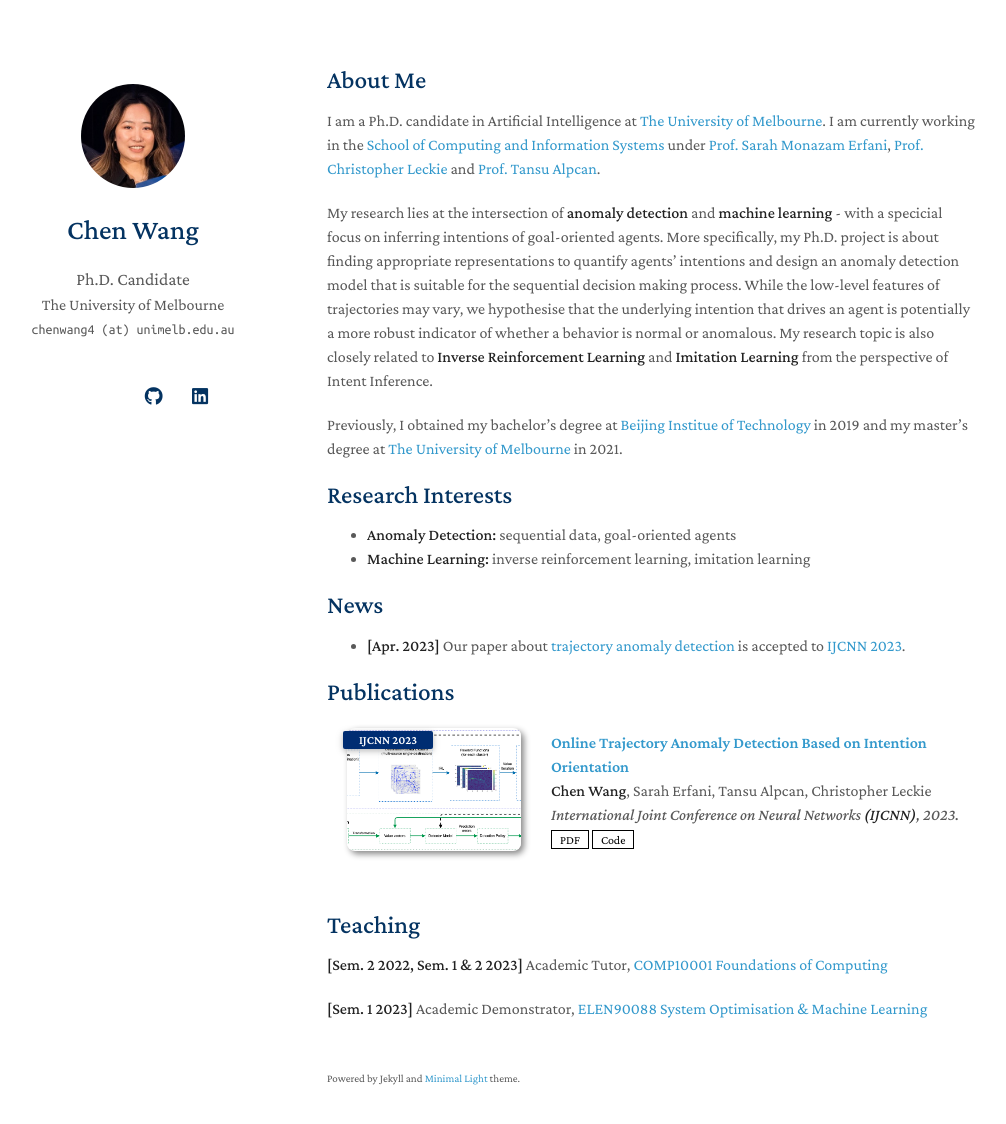
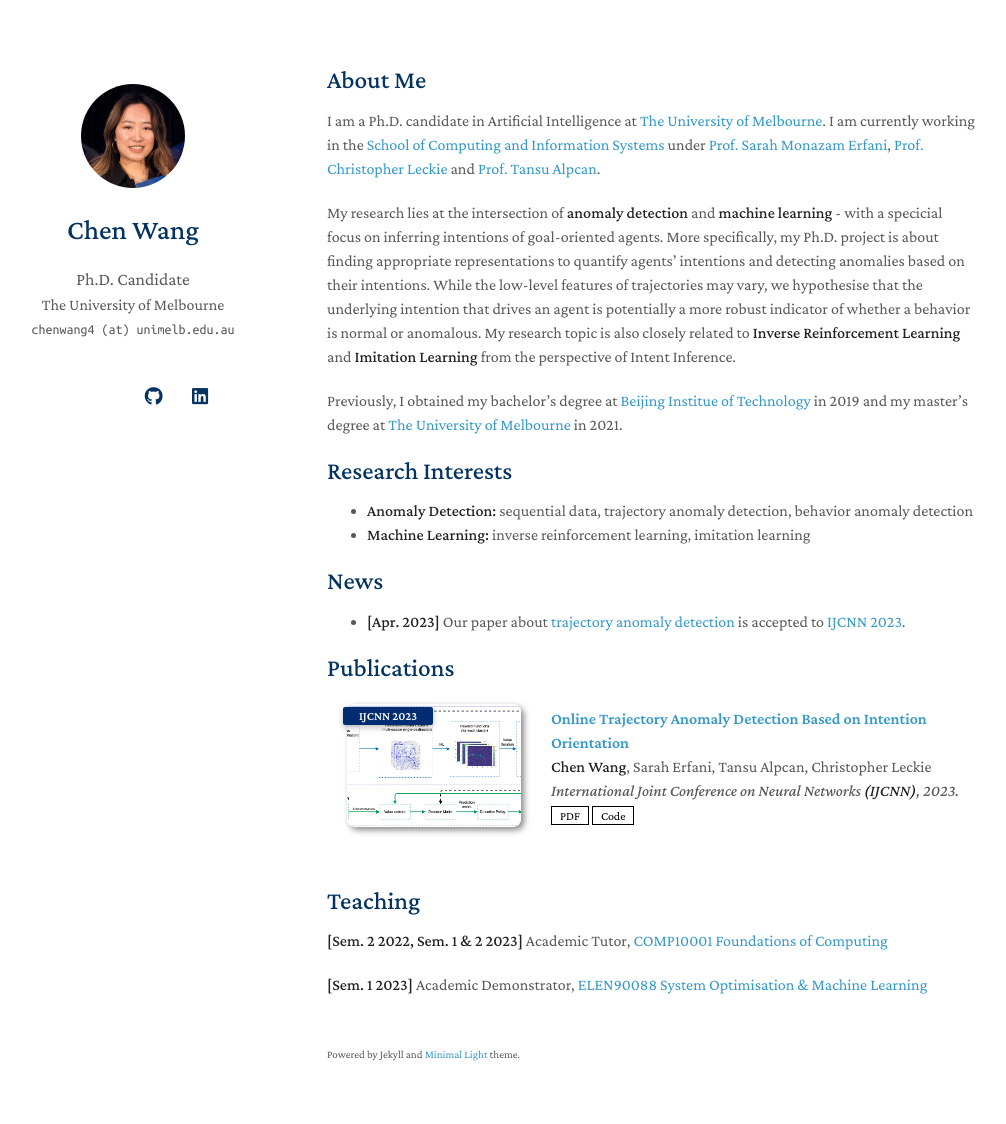
Before and after one commit to chenwang4/chenwang4.github.io, a Jekyll site: the page built from index.md, in a window 1280 px wide and 1159 px high. Shown: the top 1124 px of the window, without its empty margins (143-1149 px from the left). Built offline with Jekyll 4.4.1, drawn with Linux system fonts in a browser that asks for light colours; nearby versions of some CDN libraries; a style sheet for code colours, icons or effects is not loaded; our own code applies the rules of GitHub Pages for plain Markdown files.

Commit message:
Update index.md

```diff
--- a/index.md
+++ b/index.md
@@ -7,13 +7,13 @@ layout: homepage
 I am a Ph.D. candidate in Artificial Intelligence at [The University of Melbourne](https://www.unimelb.edu.au/).
 I am currently working in the [School of Computing and Information Systems](https://cis.unimelb.edu.au/) under [Prof. Sarah Monazam Erfani](https://findanexpert.unimelb.edu.au/profile/639922-sarah-monazam-erfani), [Prof. Christopher Leckie](https://findanexpert.unimelb.edu.au/profile/6335-christopher-leckie) and [Prof. Tansu Alpcan](https://findanexpert.unimelb.edu.au/profile/425318-tansu-alpcan).
 
-My research lies at the intersection of **anomaly detection** and **machine learning** - with a specicial focus on inferring intentions of goal-oriented agents. More specifically, my Ph.D. project is about finding appropriate representations to quantify agents’ intentions and design an anomaly detection model that is suitable for the sequential decision making process. While the low-level features of trajectories may vary, we hypothesise that the underlying intention that drives an agent is potentially a more robust indicator of whether a behavior is normal or anomalous. My research topic is also closely related to **Inverse Reinforcement Learning** and **Imitation Learning** from the perspective of Intent Inference.
+My research lies at the intersection of **anomaly detection** and **machine learning** - with a specicial focus on inferring intentions of goal-oriented agents. More specifically, my Ph.D. project is about finding appropriate representations to quantify agents’ intentions and detecting anomalies based on their intentions. While the low-level features of trajectories may vary, we hypothesise that the underlying intention that drives an agent is potentially a more robust indicator of whether a behavior is normal or anomalous. My research topic is also closely related to **Inverse Reinforcement Learning** and **Imitation Learning** from the perspective of Intent Inference.
 
 Previously, I obtained my bachelor's degree at [Beijing Institue of Technology](https://english.bit.edu.cn/) in 2019 and my master's degree at [The University of Melbourne](https://www.unimelb.edu.au/) in 2021.
 
 ## Research Interests
 
-- **Anomaly Detection:** sequential data, goal-oriented agents
+- **Anomaly Detection:** sequential data, trajectory anomaly detection, behavior anomaly detection
 - **Machine Learning:** inverse reinforcement learning, imitation learning
 
 ## News
```
